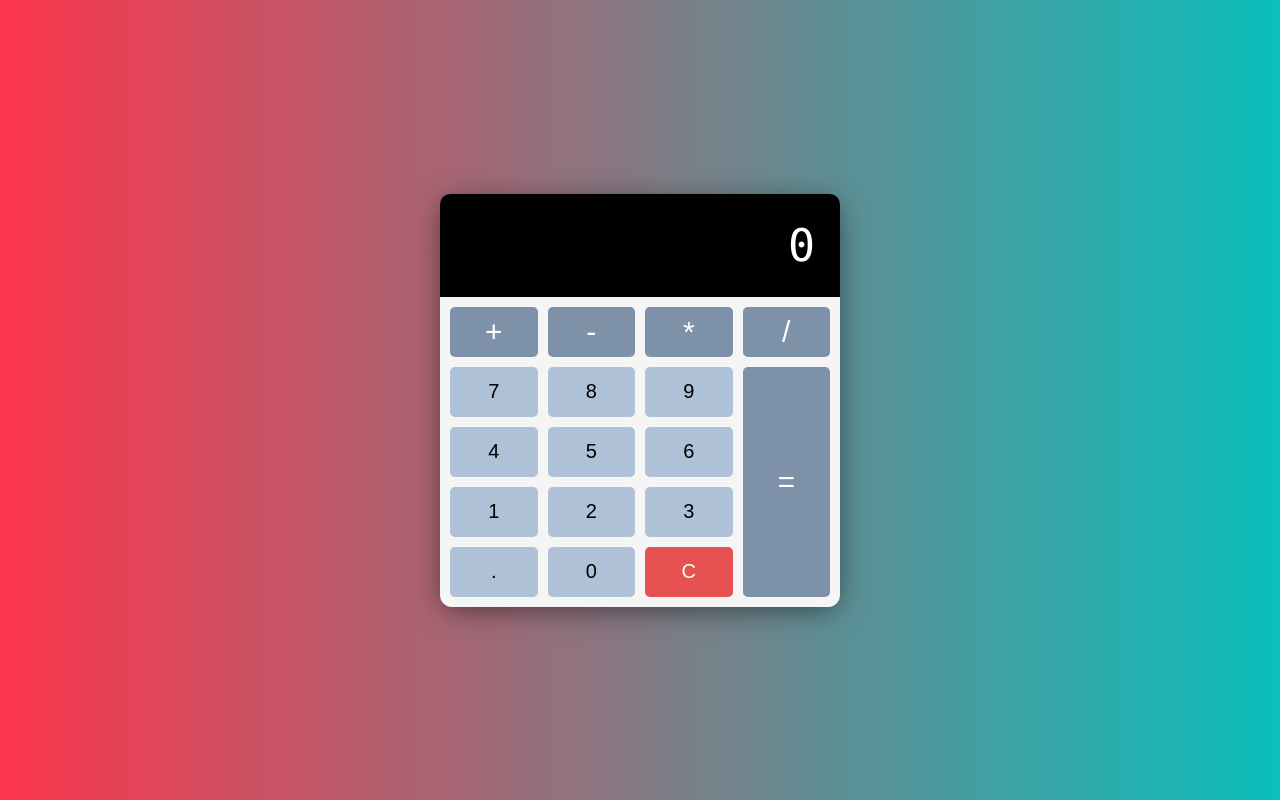
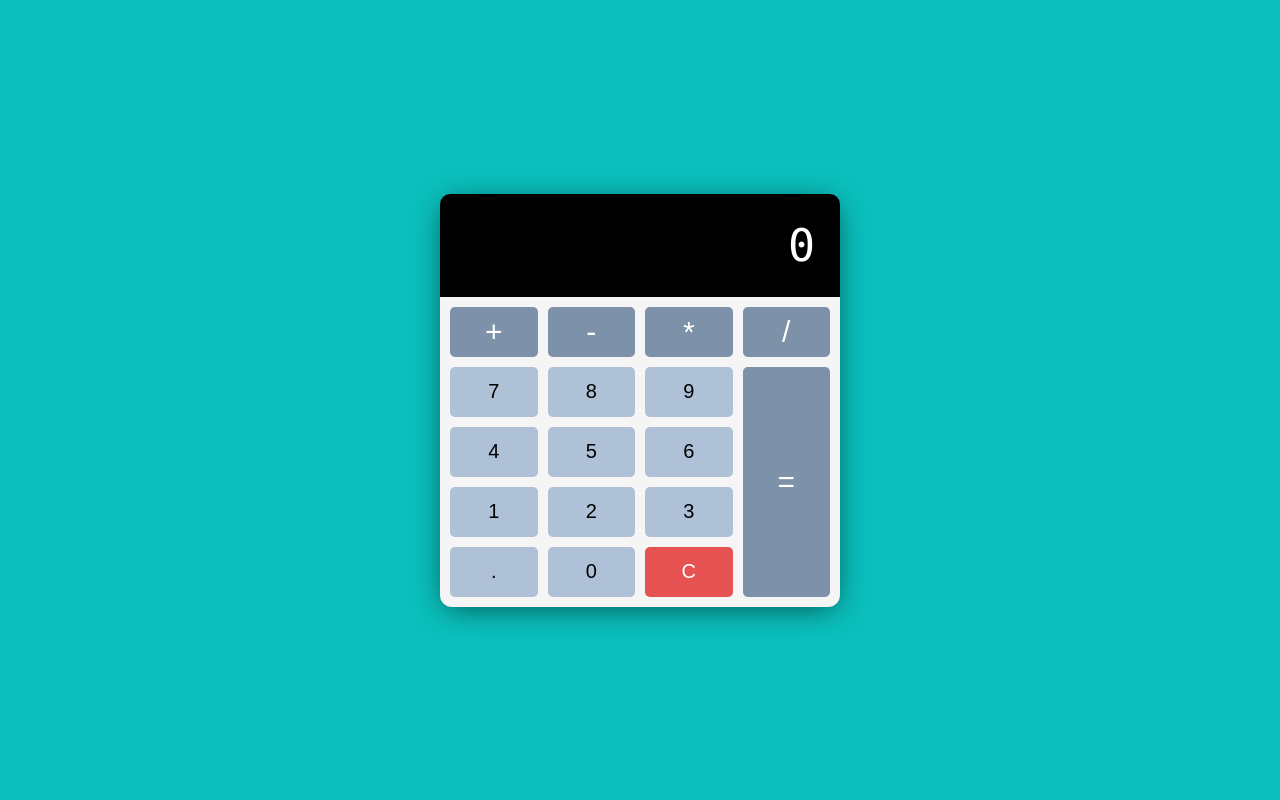
Before and after one commit to Saraediani/javascript_calculator, a plain HTML site: page javascript-calculator/index.html in a window 1280 px wide. Drawn offline with Linux system fonts and the light colour scheme.

Commit message:
calculator

```diff
--- a/javascript-calculator/style.css
+++ b/javascript-calculator/style.css
@@ -8,7 +8,7 @@ body {
     display: flex;
     justify-content: center;
     align-items: center;
-    background: linear-gradient(to right, #fc354c, #0abfbc);
+    background: #0abfbc;
 }
 
 .calculator {
```
